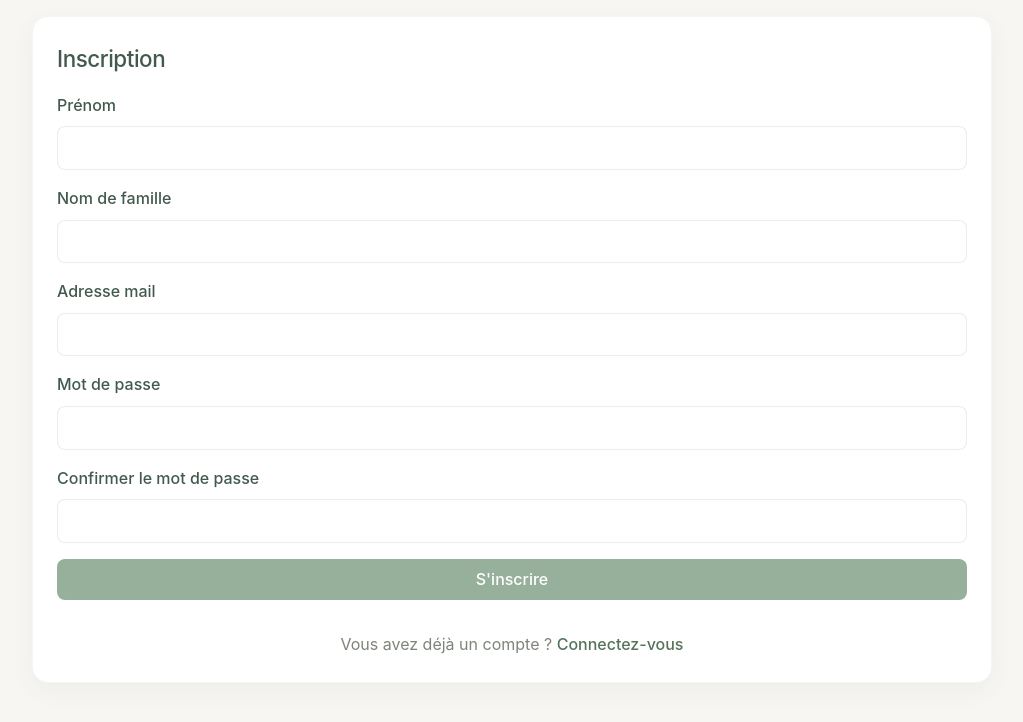
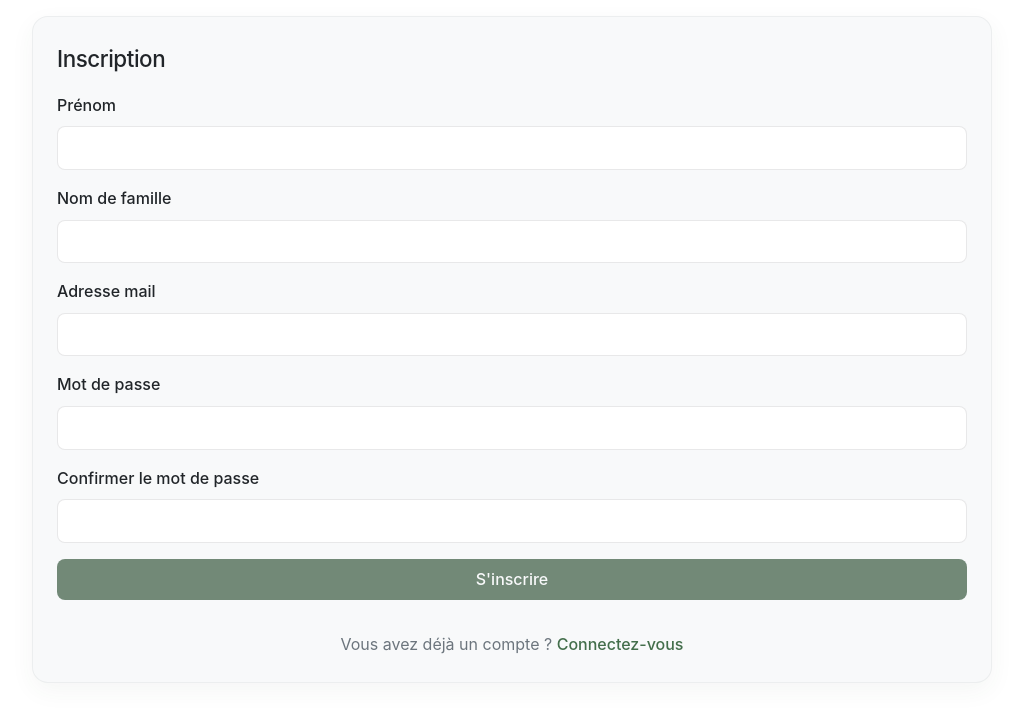
Before and after one commit to mitermitek/Florin-APP, an Angular app: page /auth/register in a window 1280 px wide. Shown: the top 722 px of the page, without its empty margins (128-1151 px from the left). Built offline with nearby package versions, Linux system fonts and the light colour scheme; no server answers.

Commit message:
style: change colors

```diff
--- a/src/styles.css
+++ b/src/styles.css
@@ -61,22 +61,25 @@ a {
 
 :root {
   /* Colors */
-  --color-background: #f7f6f3;
-  --color-surface: #ffffff;
+  --color-background: #ffffff;
+  --color-surface: #f8f9fa;
 
-  --color-primary: #6b8f71;
-  --color-primary-hover: #56735b;
+  --color-primary: #3a5a40;
+  --color-primary-hover: #436e4b;
 
-  --color-text: #425a4d;
-  --color-text-muted: #7d8578;
+  --color-secondary: #6c757d;
+  --color-secondary-hover: #5a6268;
 
-  --color-border: rgba(52, 78, 65, 0.1);
-  --color-border-light: rgba(52, 78, 65, 0.05);
+  --color-text: #212529;
+  --color-text-muted: #6c757d;
+
+  --color-border: rgba(33, 37, 41, 0.1);
+  --color-border-light: rgba(33, 37, 41, 0.05);
 
   --color-overlay: rgba(22, 22, 22, 0.35);
 
-  --color-hover: rgba(88, 129, 87, 0.05);
-  --color-hover-strong: rgba(88, 129, 87, 0.08);
+  --color-hover: rgba(26, 62, 47, 0.05);
+  --color-hover-strong: rgba(26, 62, 47, 0.08);
 
   --color-danger: #b00020;
 
@@ -197,7 +200,7 @@ body {
 }
 
 .btn:focus-visible {
-  outline: 3px solid rgba(88, 129, 87, 0.2);
+  outline: 3px solid rgba(26, 62, 47, 0.2);
   outline-offset: 2px;
 }
 
@@ -251,7 +254,7 @@ body {
   border: 1px solid var(--color-border);
   border-radius: var(--radius-sm);
 
-  background-color: var(--color-surface);
+  background-color: var(--color-background);
   color: var(--color-text);
 
   transition:
@@ -264,8 +267,6 @@ body {
   outline: none;
 
   border-color: var(--color-primary);
-
-  box-shadow: 0 0 0 3px rgba(107, 143, 113, 0.08);
 }
 
 .form__checkbox {
@@ -484,8 +485,6 @@ body {
 
   border: 1px solid var(--color-border-light);
   border-radius: var(--radius-md);
-
-  box-shadow: var(--shadow-md);
 }
 
 .dialog__header {
```
